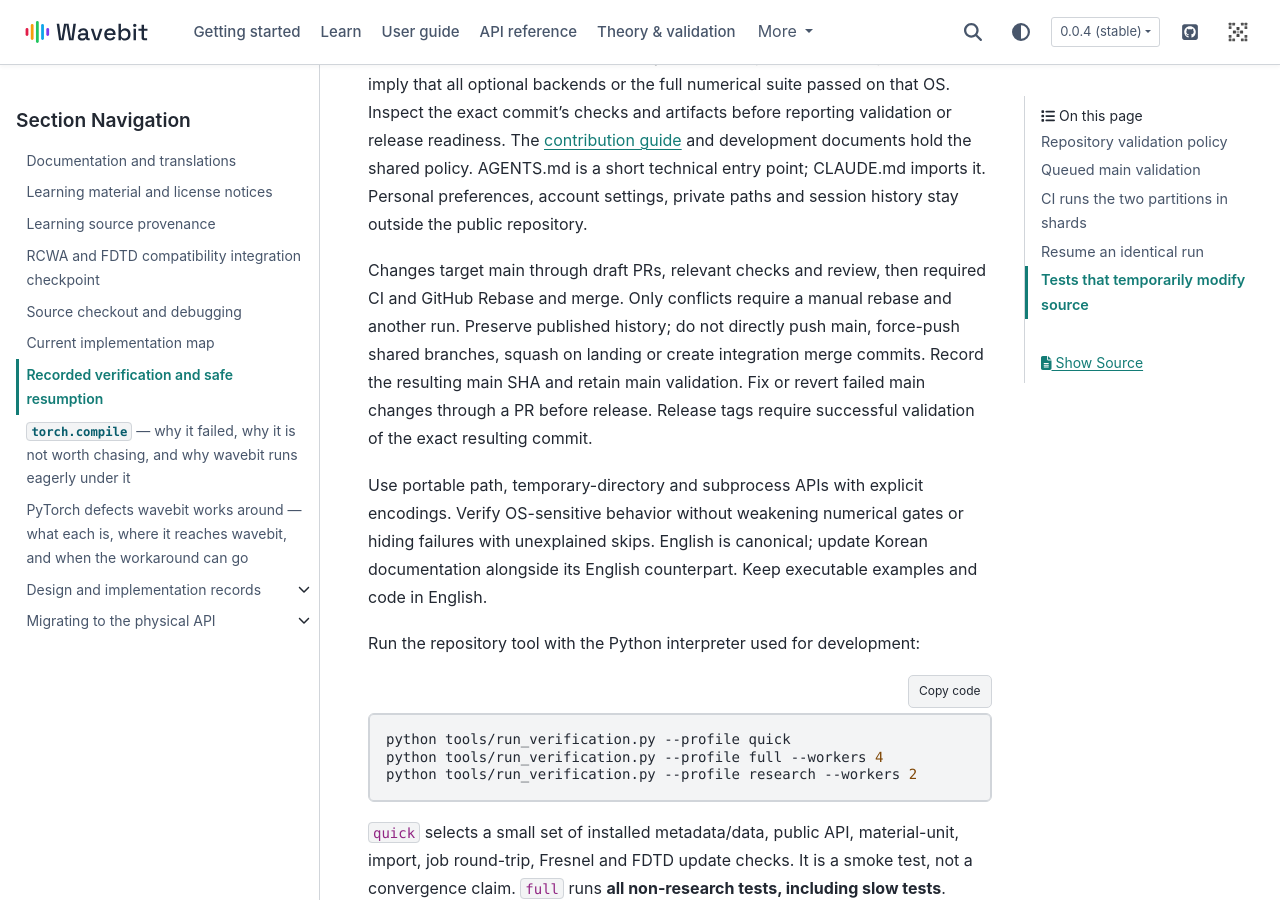
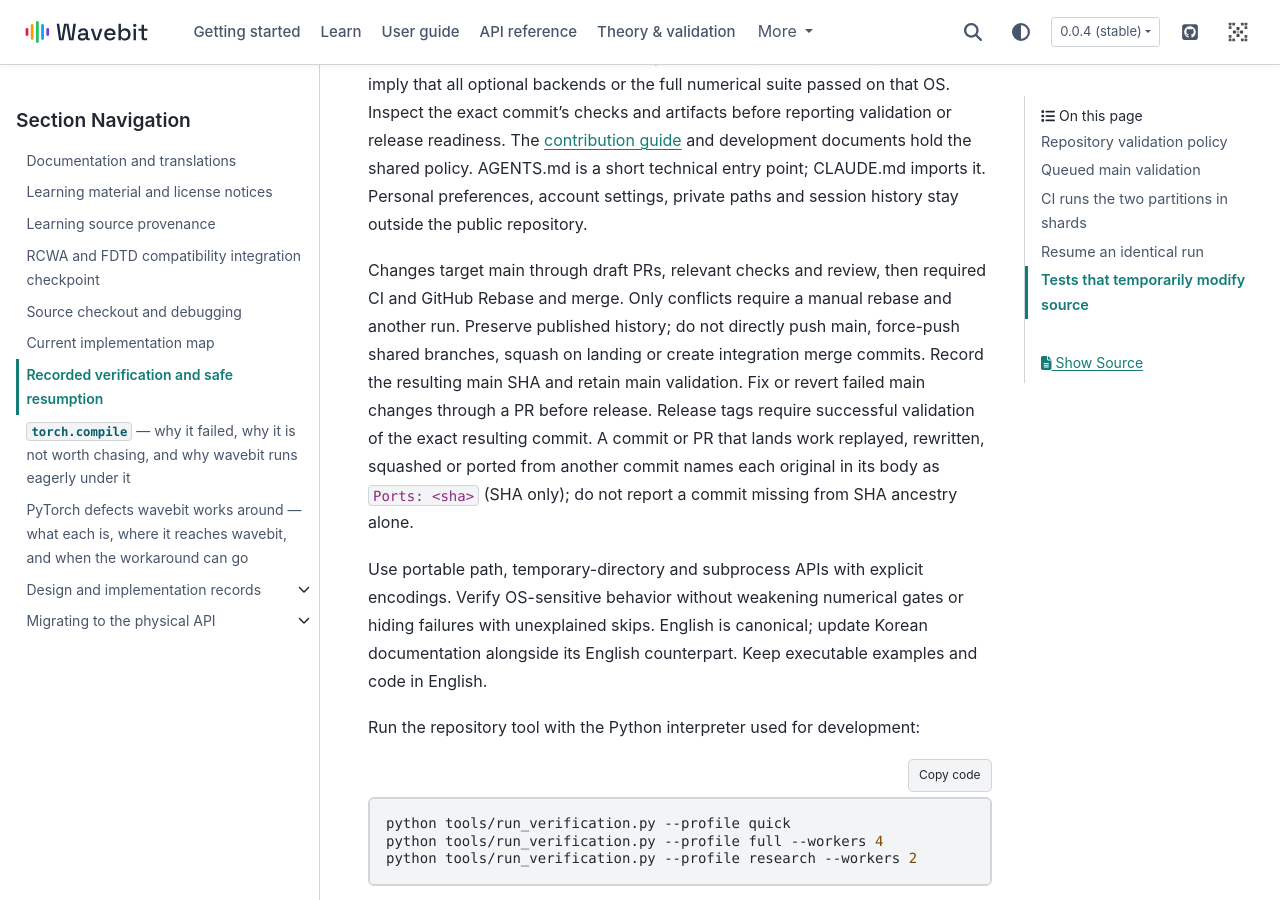
Before and after one commit to fieldalgo/wavebit, a Sphinx documentation site: the page built from docs/development/verification.md, in a window 1280 px wide and 900 px high, scrolled down 596 px. Built offline with Sphinx 7.4.7 and the PyData theme 0.15.4, drawn with Linux system fonts in a browser that asks for light colours; pages that are not in the unit, such as notebooks, are missing from menus.

Commit message:
docs: name the original commit when landing ported work
A commit that lands work replayed, rewritten, squashed or ported from
another commit now names each original in its body as `Ports: <sha>`.
GitHub Rebase and merge gives landed commits new IDs, so SHA ancestry
alone cannot show whether ported work reached main; the line keeps it
traceable. English and Korean contributor guidance updated together.

Co-Authored-By: Claude Opus 5.5 <noreply@anthropic.com>

```diff
--- a/docs/development/verification.md
+++ b/docs/development/verification.md
@@ -27,6 +27,9 @@ Preserve published history; do not directly push main, force-push shared branche
 squash on landing or create integration merge commits. Record the resulting main SHA
 and retain main validation. Fix or revert failed main changes through a PR before
 release. Release tags require successful validation of the exact resulting commit.
+A commit or PR that lands work replayed, rewritten, squashed or ported from another
+commit names each original in its body as `Ports: <sha>` (SHA only); do not report a
+commit missing from SHA ancestry alone.
 
 Use portable path, temporary-directory and subprocess APIs with explicit encodings.
 Verify OS-sensitive behavior without weakening numerical gates or hiding failures
```
Also changed, not shown: CONTRIBUTING.md (+8 -0 lines), docs/locales/ko/pages/development/verification.md (+2 -0 lines).
